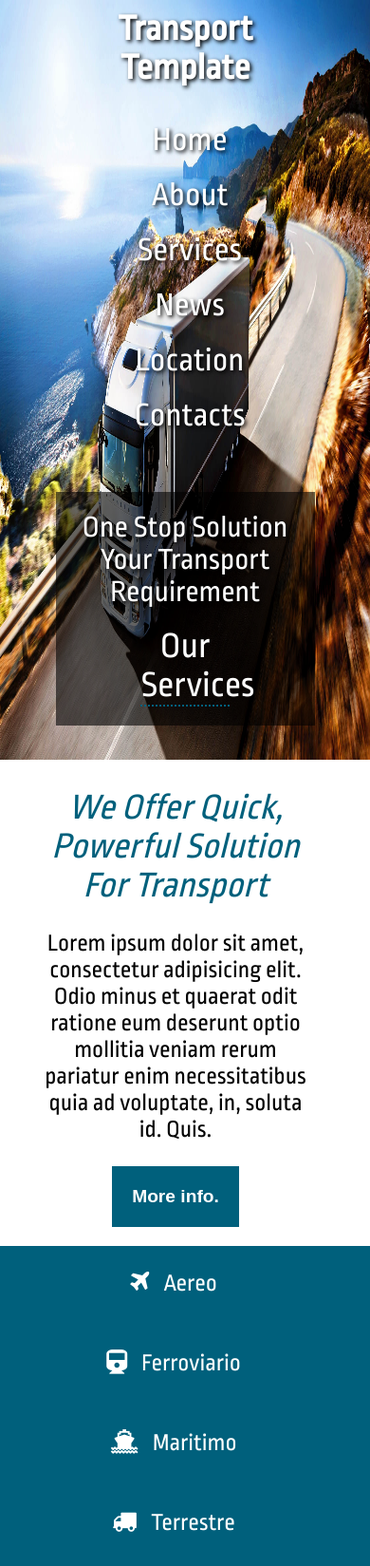
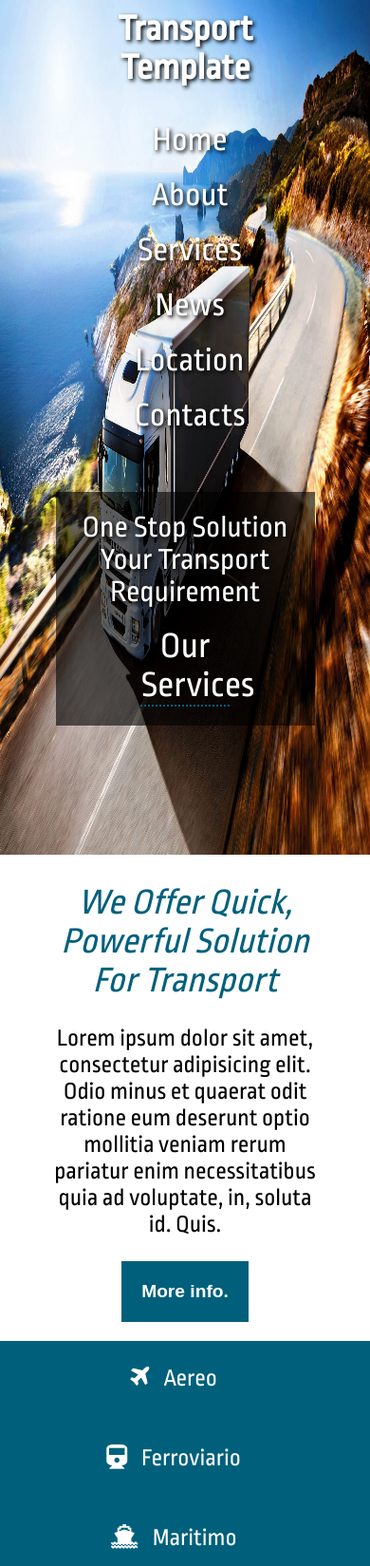
Before and after one commit to MarUser04/Transport-Template, a PHP site: page / in a window 390 px wide. Shown: the top 1649 px of the page at 95% size. Run offline with PHP 8.4, Linux system fonts and the light colour scheme.

Commit message:
actuzalizacion y mejora del modo responsive 2

```diff
--- a/css/styles.css
+++ b/css/styles.css
@@ -161,8 +161,8 @@
         width: 70%; } }
   @media (max-width: 400px) {
     .menu {
-      height: 800px;
-      background-size: 100% 880px; }
+      height: 900px;
+      background-size: 100% 910px; }
       .menu .cabecera__titulo {
         font-size: 1.2em; }
       .menu .cabecera__nav {
@@ -227,7 +227,8 @@
     .info {
       grid-column: 1 / 4;
       grid-row: 2;
-      margin-bottom: 0; } }
+      margin-bottom: 0;
+      margin-right: 40px; } }
 
 .categorias {
   grid-column: 3 / 4;
@@ -747,7 +748,7 @@
         margin-top: 10px;
         margin-bottom: 10px; }
       .otros button {
-        margin-left: 30px; } }
+        margin-left: 50px; } }
   @media (max-width: 760px) {
     .otros {
       grid-row: 9; } }
--- a/scss/styles.scss
+++ b/scss/styles.scss
@@ -240,8 +240,8 @@
      }
 
      @media(max-width: 400px){
-           height:  800px;
-        background-size: 100% 880px;
+           height:  900px;
+        background-size: 100% 910px;
 
             .cabecera{
                 &__titulo{
@@ -300,8 +300,7 @@
          grid-column: 1 / 4;
         grid-row: 2;
         margin-bottom: 0;
-
-
+       margin-right: 40px;
     }
 
 
@@ -773,7 +772,7 @@
             }
 
             button{
-                margin-left: 30px;
+                margin-left: 50px;
             }
     }
 
```
